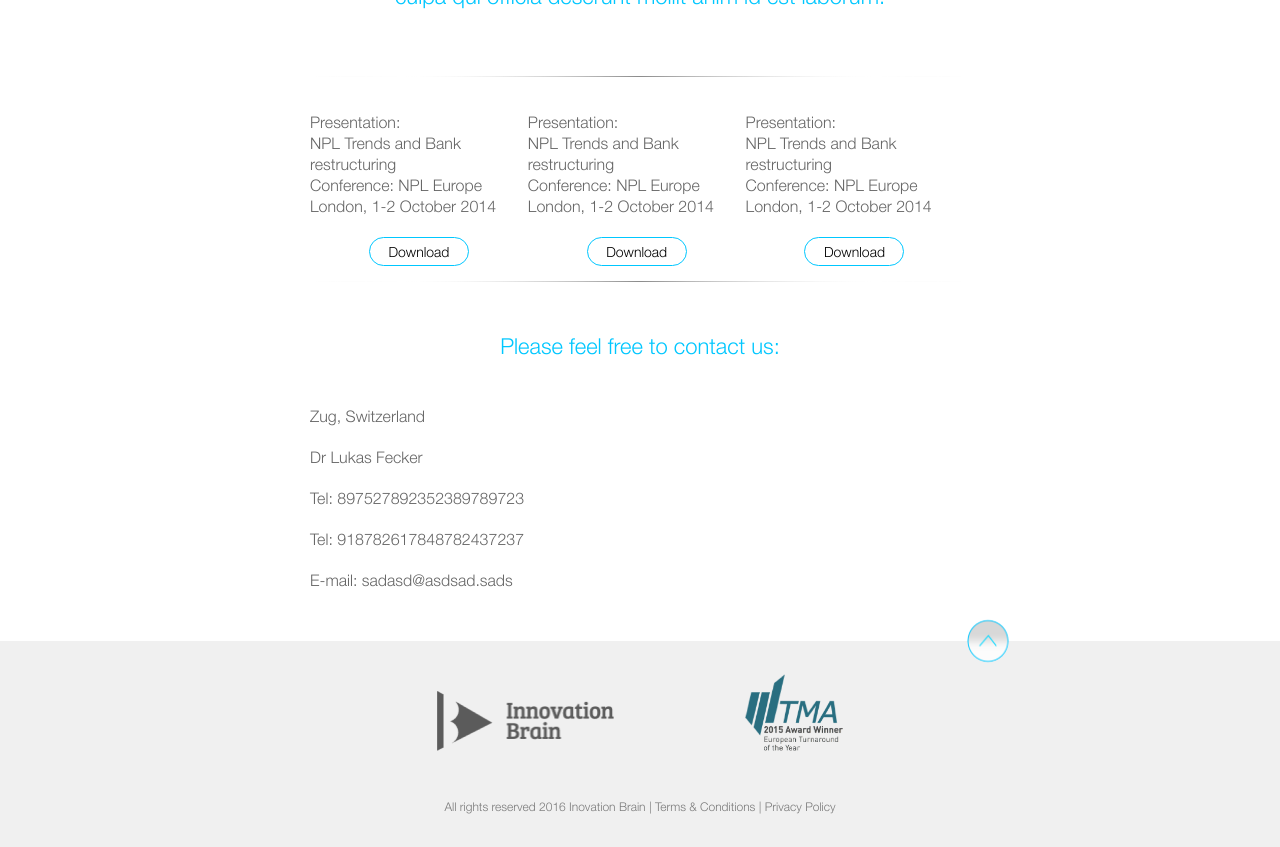
After one commit to markomitranic/innovationBrain, a PHP site: page /production/leadership.html in a window 1280 px wide. The commit adds this page. Shown: the part 444-1291 px from the top of the page. Run offline with PHP 8.4, Linux system fonts and the light colour scheme; style sheets or scripts are compiled from the project's sources.

Commit message:
leadership page

```diff
--- a/assets/less/general.less
+++ b/assets/less/general.less
@@ -16,6 +16,8 @@ a {
      font-weight: bold;
 }
 
+
+
 //CLEARFIX HACK
 .clearfix:after {
      visibility: hidden;
--- a/assets/less/leadership.less
+++ b/assets/less/leadership.less
@@ -0,0 +1,29 @@
+#content { //DODATO ZBOG SPECIFICNOSTI INACE NECE p DA RADI KAKO VALJA
+	#leadership {
+		.conferences {
+			width: 33%;
+			float: left;
+
+			p {
+				text-align: left;
+			}
+
+			button {
+				color: black;
+				border: 1px solid #00C7FF;
+				border-radius: 30px;
+			    text-decoration: none;
+			    height: 29px;
+			    line-height: 26px;
+			    overflow: hidden;
+			    text-align: center;
+			    padding: 0;
+			    display: block;
+		    	margin: 0;
+			    width: 100px;
+				background-color: transparent;
+				margin: 0 auto;
+			}
+		}
+	}
+}
--- /dev/null
+++ b/production/leadership.html
@@ -0,0 +1,100 @@
+<!DOCTYPE html>
+<html lang="en">
+<head>
+	<meta charset="UTF-8">
+	<title>Document</title>
+	<script src="js/jquery.plugins.min.js"></script>
+	<link rel="stylesheet" href="css/style.css">
+</head>
+<body>
+
+<div id="headerWrapper" class="headerWrapper-template">
+	<div id="header">
+		<a href="/"><img id="logo" src="img/logox2.png" alt=""></a>
+		<nav>
+			<ul>
+					<li><a href="#">About us</a></li>
+					<li><a href="#">Services and Solutions</a></li>
+					<li><a href="#">Thought Leadership</a></li>
+					<li><a href="#">Credentials</a></li>
+					<li><a href="#">ENG</a></li>
+					<li><a href="#"><span class="icon icon-mail"></span>Contact Us</a></li>
+					<li><a href="#"><span class="icon icon-star"></span>Subscribe to newsletter</a></li>
+				</ul>
+		</nav>
+	</div>
+	<img id="headerSplitter" src="img/headerSplitterx2.png" alt="">
+	<div class="title-wrap">
+		<h1>Thought Leadership</h1>
+	</div>
+</div>
+
+
+<main id="content-wrapper">
+
+	<article id="content" class="tabs-content">
+		<section id="leadership">
+
+			<h3>Lorem ipsum dolor sit amet, consectetur adipisicing elit, sed do eiusmod
+			tempor incididunt ut labore et dolore magna aliqua. Ut enim ad minim veniam,
+			quis nostrud exercitation ullamco laboris nisi ut aliquip ex ea commodo
+			consequat. Duis aute irure dolor in reprehenderit in voluptate velit esse
+			cillum dolore eu fugiat nulla pariatur. Excepteur sint occaecat cupidatat non
+			proident, sunt in culpa qui officia deserunt mollit anim id est laborum.</h3>
+
+			<img src="img/au-line.png" class="content-spacer-line" alt="spacer">
+
+			<article class="conferences">
+				<p>Presentation:<br>
+				NPL Trends and Bank restructuring<br>
+				Conference: NPL Europe<br>
+				London, 1-2 October 2014</p>
+				<button>Download</button>
+			</article>
+
+			<article class="conferences">
+				<p>Presentation:<br>
+				NPL Trends and Bank restructuring<br>
+				Conference: NPL Europe<br>
+				London, 1-2 October 2014</p>
+				<button>Download</button>
+			</article>
+
+			<article class="conferences">
+				<p>Presentation:<br>
+				NPL Trends and Bank restructuring<br>
+				Conference: NPL Europe<br>
+				London, 1-2 October 2014</p>
+				<button>Download</button>
+			</article>
+
+			<section class="contact-group">
+				<img src="img/au-line.png">
+				<header>
+					<h3><span class="icon icon-mail"></span>Please feel free to contact us:</h3>
+				</header>
+				<p>Zug, Switzerland</p>
+				<p>Dr Lukas Fecker</p>
+				<p>Tel: 897527892352389789723</p>
+				<p>Tel: 918782617848782437237</p>
+				<p>E-mail: sadasd@asdsad.sads</p>
+			</section>
+
+		</section>
+	</article>
+
+</main>
+
+<footer id="footer">
+	<div id="inner-footer" class="pseudo-icon pseudo-arrow-up">
+		<section>
+			<img src="img/footer_ButtonUp.png">
+			<img src="img/footer_TMA2015awardLogo.png">
+		</section>
+			<p>All rights reserved 2016 Inovation Brain | Terms & Conditions | Privacy Policy</p>
+	</div>
+</footer>
+
+<script src="js/scripts.min.js"></script>
+</body>
+</html>
```
